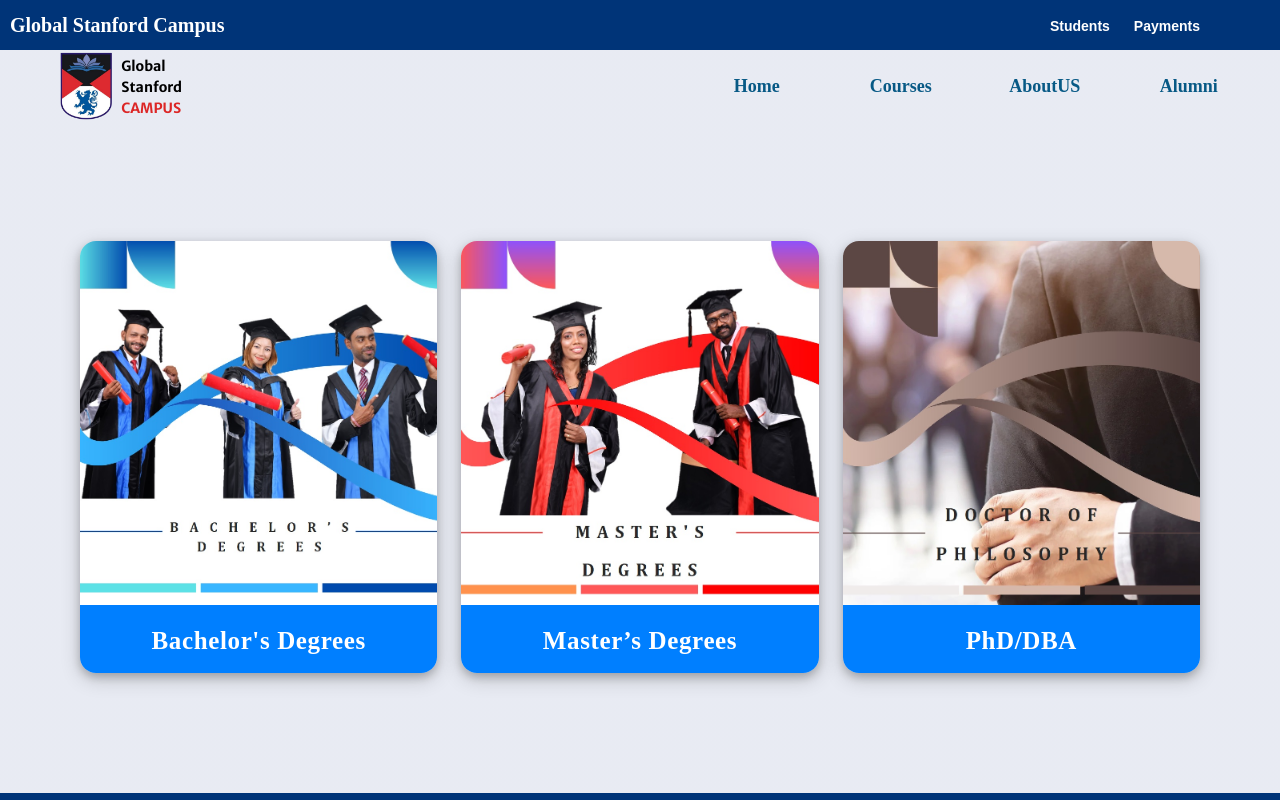
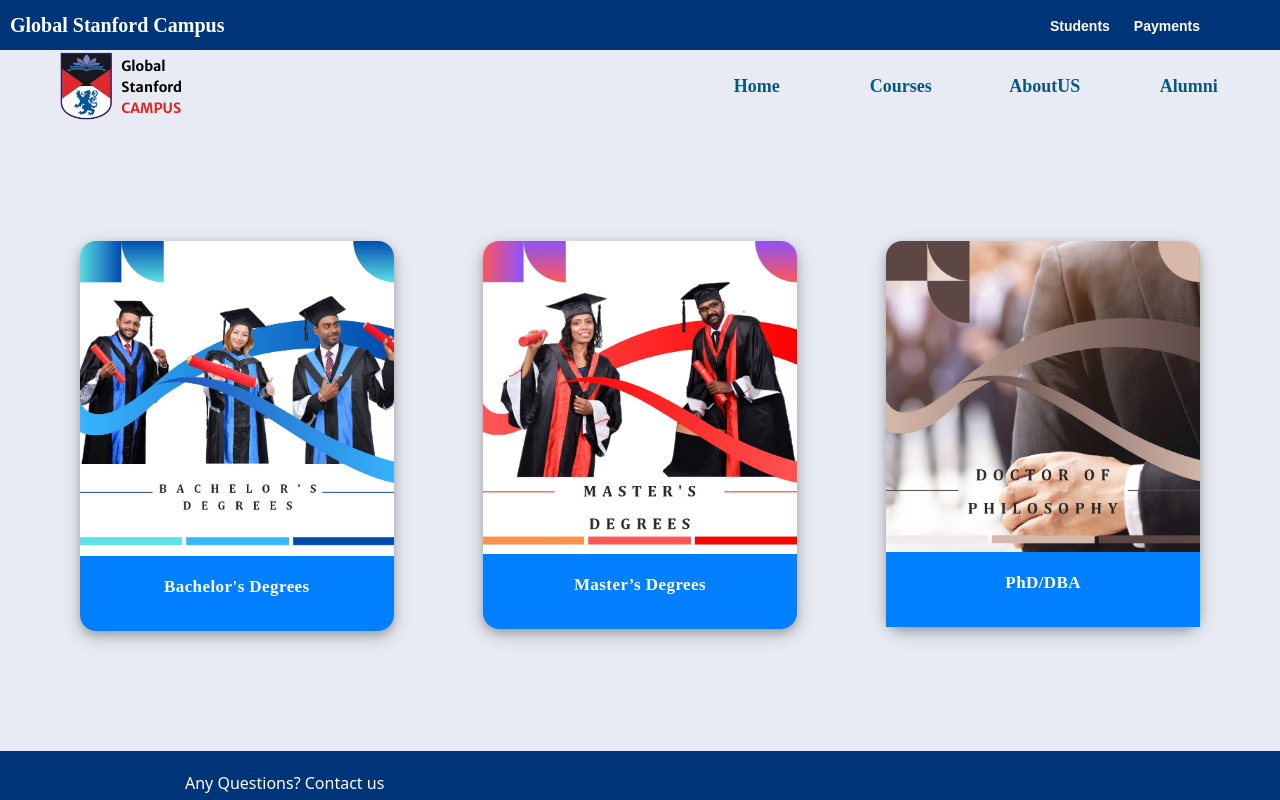
Before and after one commit to UdayaSanjeewa/globalstanford, a React (Vite) app: page /cources in a window 1280 px wide. Shown: the top 800 px of the page. Built offline with nearby package versions, Linux system fonts and the light colour scheme; a web font is replaced by a local one.

Commit message:
CourcesGallery

```diff
--- a/src/components/PhdDba/CourcesGallery.tsx
+++ b/src/components/PhdDba/CourcesGallery.tsx
@@ -12,20 +12,20 @@
       // initial="hidden"
       // whileInView={"show"}
       // viewport={{ once: false, amount: 0.7 }}
-      className="sm:grid grid-cols-3 gap-6 my-[10vh] mx-[10vh] "
+      className="sm:grid grid-cols-3 gap-[8%] my-[10vh] mx-[10vh] "
     >
       <motion.div
         variants={fadeIn("up", 0.6)}
         initial="hidden"
         whileInView={"show"}
-        viewport={{ once: false, amount: 0.1 }}
+        viewport={{ once: true, amount: 0.1 }}
       >
         <Link to={"/bachelors-degree"}>
           <div className="my-10 shadow-custom rounded-2xl">
             <a href="">
-              <img src={freestyle} alt="" className="sm:h-[364px] w-full rounded-t-2xl" />
-              <div className="h-[68px] bg-[#007FFF] w-full rounded-b-2xl">
-                <h1 className="pt-[20px] font-extrabold text-white font-mono text-center md:text-[25px] text-[15px] leading-[1.3] tracking-wide">
+              <img src={freestyle} alt="" className="w-full sm:h-full rounded-t-2xl" />
+              <div className="sm:h-[75px] h-[68px] bg-[#007FFF] w-full rounded-b-2xl">
+                <h1 className="pt-[20px] font-extrabold text-white font-mono text-center md:text-[17px] text-[15px] leading-[1.3] tracking-wide">
                   Bachelor's Degrees
                 </h1>
               </div>
@@ -38,14 +38,14 @@
         variants={fadeIn("up", 0.6)}
         initial="hidden"
         whileInView={"show"}
-        viewport={{ once: false, amount: 0.1 }}
+        viewport={{ once: true, amount: 0.1 }}
       >
         <Link to={"/master-degrees"}>
           <div className="my-10 shadow-custom rounded-2xl">
             <a href="">
-              <img src={lectureHall} width={100} height={100} alt="" className="sm:h-[364px] w-full rounded-t-2xl" />
-              <div className="h-[68px] bg-[#007FFF] w-full rounded-b-2xl">
-                <h1 className="pt-[20px] font-extrabold text-white font-mono text-center md:text-[25px] text-[15px] leading-[1.3] tracking-wide">
+              <img src={lectureHall} width={100} height={100} alt="" className="w-full sm:h-full rounded-t-2xl" />
+              <div className="sm:h-[75px] h-[68px] bg-[#007FFF] w-full rounded-b-2xl">
+                <h1 className="pt-[20px] font-extrabold text-white font-mono text-center md:text-[17px] text-[15px] leading-[1.3] tracking-wide">
                   Master’s Degrees
                 </h1>
               </div>
@@ -58,14 +58,14 @@
         variants={fadeIn("up", 0.6)}
         initial="hidden"
         whileInView={"show"}
-        viewport={{ once: false, amount: 0.1 }}
+        viewport={{ once: true, amount: 0.1 }}
       >
         <Link to={"/phd-dba"}>
           <div className="my-10 shadow-custom rounded-2xl">
             <a href="">
-              <img src={conversation} alt="" className="sm:h-[364px] w-full rounded-t-2xl" />
-              <div className="h-[68px] bg-[#007FFF] w-full rounded-b-2xl">
-                <h1 className="pt-[20px]  font-extrabold text-white font-mono text-center md:text-[25px] text-[15px] leading-[1.3] tracking-wide">
+              <img src={conversation} alt="" className="w-full sm:h-full rounded-t-2xl" />
+              <div className="sm:h-[75px] h-[68px] bg-[#007FFF] w-full rounded-b-2xll">
+                <h1 className="pt-[20px] font-extrabold text-white font-mono text-center md:text-[17px] text-[15px] leading-[1.3] tracking-wide">
                   PhD/DBA
                 </h1>
               </div>
@@ -74,66 +74,7 @@
         </Link>
       </motion.div>
     </motion.div>
-    // <motion.div className="sm:grid grid-cols-3 gap-6 my-[10vh] mx-[10vh] ">
-    //   {/*container gallery */}
-    //   <motion.div
-    //     variants={fadeIn("up", 0.6)}
-    //     initial="hidden"
-    //     whileInView={"show"}
-    //     viewport={{ once: true, amount: 0.4 }}
-    //   >
-    //     <Link to={"/bachelors-degree"}>
-    //       <div className="my-10">
-    //       <div className="flex flex-col w-[330px] h-[324px]">
-    //         {/*Image div*/}
-    //         <img src={freestyle} className="sm:h-[364px] w-full" alt="" />
-    //         <div className="h-[68px] bg-[#007FFF] w-full">
-    //         <p className="bg-[#007FFF] w-[330px] flex items-center justify-center h-[68px] font-catamaran font-[800] text-[18px] text-white">
-    //           Bachelor's Degrees{" "}
-    //         </p>
-    //           </div>
-    //       </div>
-    //       </div>
 
-    //     </Link>
-    //   </motion.div>
-    //   <motion.div
-    //     variants={fadeIn("up", 0.9)}
-    //     initial="hidden"
-    //     whileInView={"show"}
-    //     viewport={{ once: true, amount: 0.4 }}
-    //   >
-    //     <Link to={"/master-degrees"}>
-    //       <div className="flex flex-col w-[330px] h-[324px]">
-    //         {/*Image div*/}
-    //         <img src={lectureHall} className="sm:h-[364px] w-full" alt="" />
-    //         <div className="h-[68px] bg-[#007FFF] w-full">
-    //         <p className="bg-[#007FFF] w-[330px] flex items-center justify-center h-[68px] font-catamaran font-[800] text-[18px] text-white">
-    //           Master’s Degrees{" "}
-    //         </p>
-    //           </div>
-    //       </div>
-    //     </Link>
-    //   </motion.div>
-    //   <motion.div
-    //     variants={fadeIn("up", 1.2)}
-    //     initial="hidden"
-    //     whileInView={"show"}
-    //     viewport={{ once: true, amount: 0.4 }}
-    //   >
-    //     <Link to={"/master-degrees/master-education"}>
-    //       <div className="flex flex-col w-[330px] h-[324px]">
-    //         {/*Image div*/}
-    //         <img src={conversation} className="sm:h-[364px] w-full" alt="" />
-    //         <div className="h-[68px] bg-[#007FFF] w-full">
-    //         <p className="bg-[#007FFF] w-[330px] flex items-center justify-center h-[68px] font-catamaran font-[800] text-[18px] text-white">
-    //           PHD/PDA{" "}
-    //         </p>
-    //           </div>
-    //       </div>
-    //     </Link>
-    //   </motion.div>
-    // </motion.div>
   );
 }
 
```
